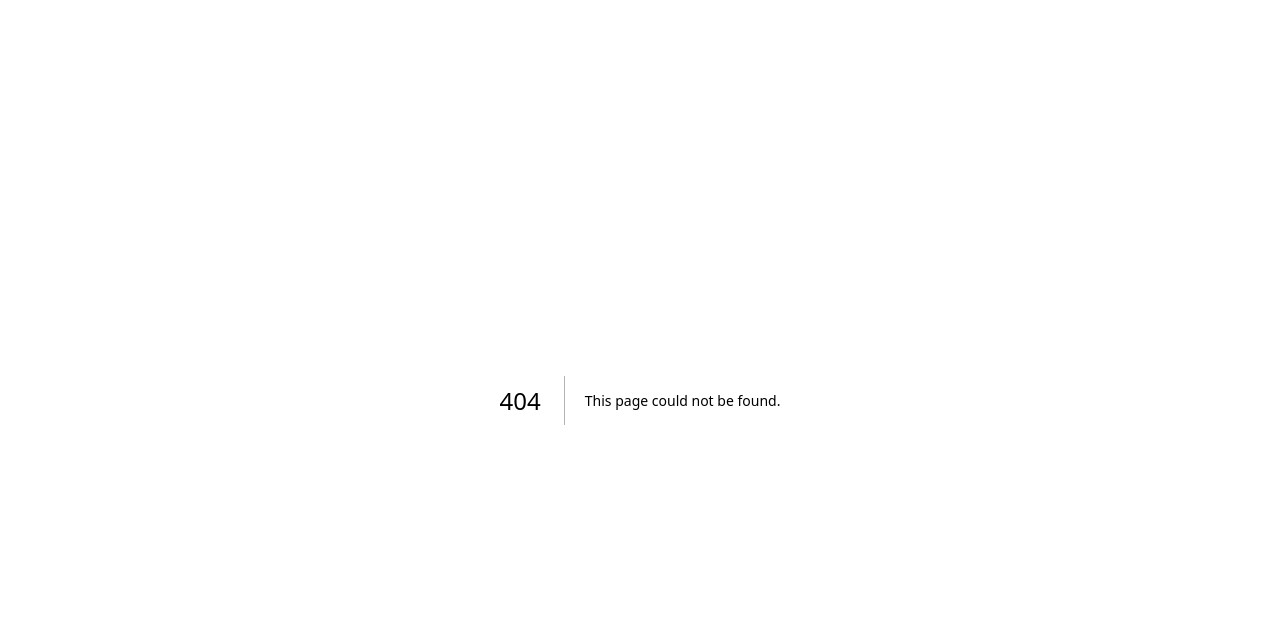
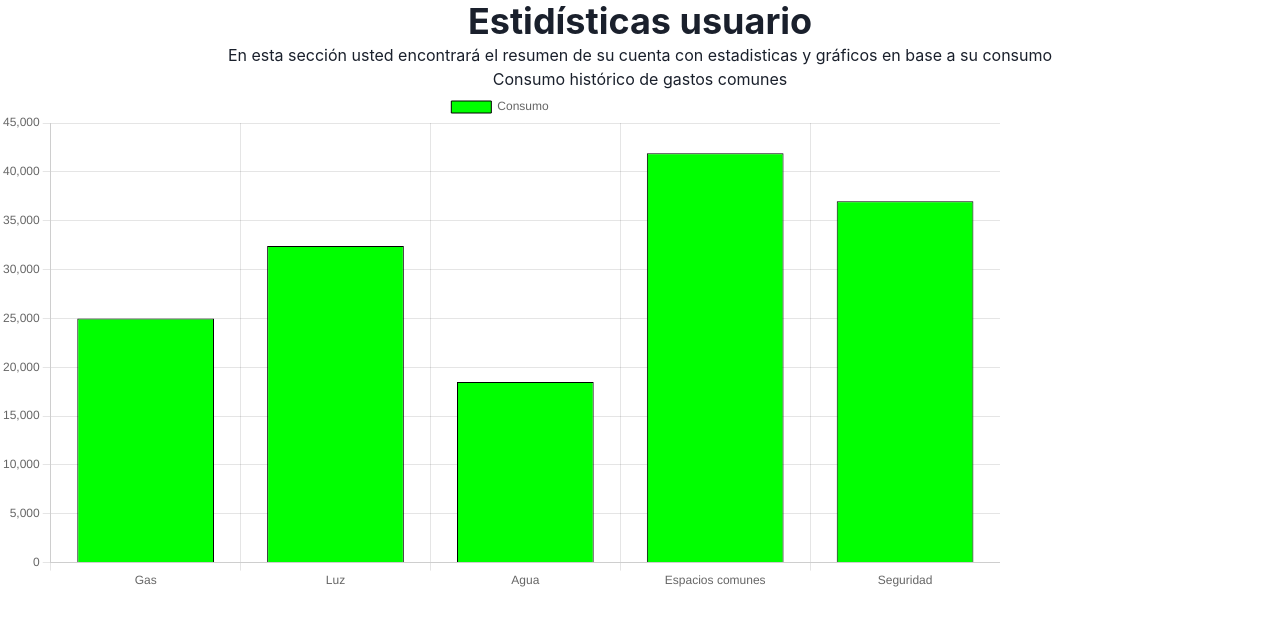
Before and after one commit to Equipo1Software/front, a Next.js app: page /resumenes/Stats in a window 1280 px wide. Before the commit this address had no page. Shown: the top 626 px of the page. Built offline with nearby package versions, Linux system fonts and the light colour scheme.

Commit message:
creacion pagina estadisticas

```diff
--- /dev/null
+++ b/pages/resumenes/Stats.jsx
@@ -0,0 +1,47 @@
+import { Box, Text, Heading} from '@chakra-ui/react'
+import  { Bar } from 'react-chartjs-2';
+import Chart from 'chart.js/auto';
+
+
+
+const Stats = () =>{
+
+    const data = {
+        labels: ['Gas','Luz','Agua','Espacios comunes','Seguridad'],
+        datasets:[{
+            label:'Consumo',
+            backgroundColor:'rgba(0,255,0,1)',
+            borderColor:'black',
+            borderWidth:1,
+            hoverBackgroundColor:'#0070f3',
+            hoverBorderColor:'black',
+            data: [25000,32400,18500,41900,37000]
+        }]
+      };
+      const opciones = {
+        maintainAspectRadio: false,
+        responsive: true
+      }
+
+
+
+
+
+    return (
+        <div className='Stats'>
+            <Box textAlign='center' width='100%' height='500px' >
+                <Heading as='b' mb={4}>
+                    Estidísticas usuario
+                </Heading>
+                <Text fontSize='x1'>
+                    En esta sección usted encontrará el resumen de su cuenta con estadisticas y
+                    gráficos en base a su consumo
+                </Text>
+                <h2>Consumo histórico de gastos comunes</h2>
+                <Bar data={data} options={opciones} />
+            </Box>
+        </div>
+    );
+}
+
+export default Stats;
```
